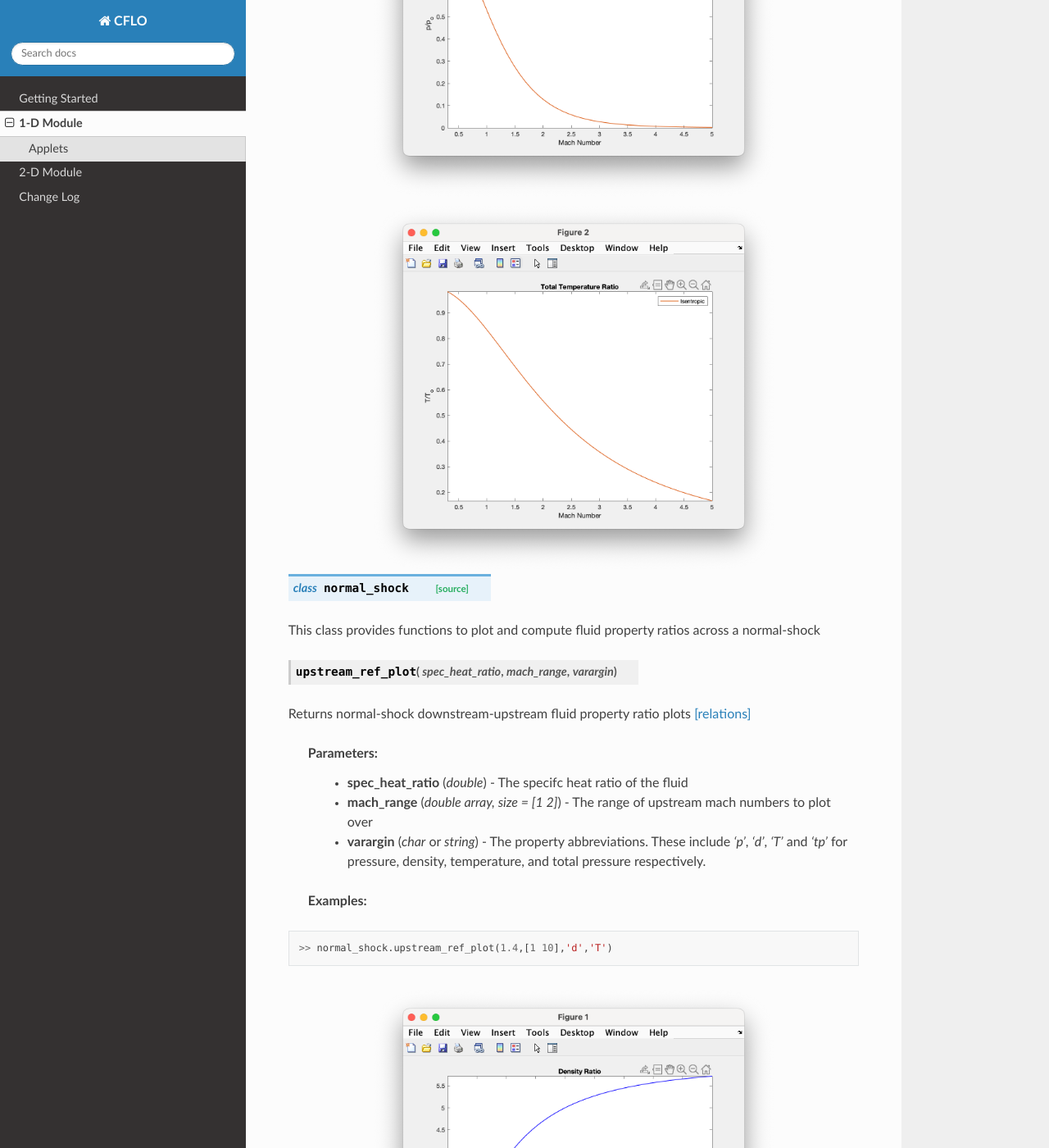
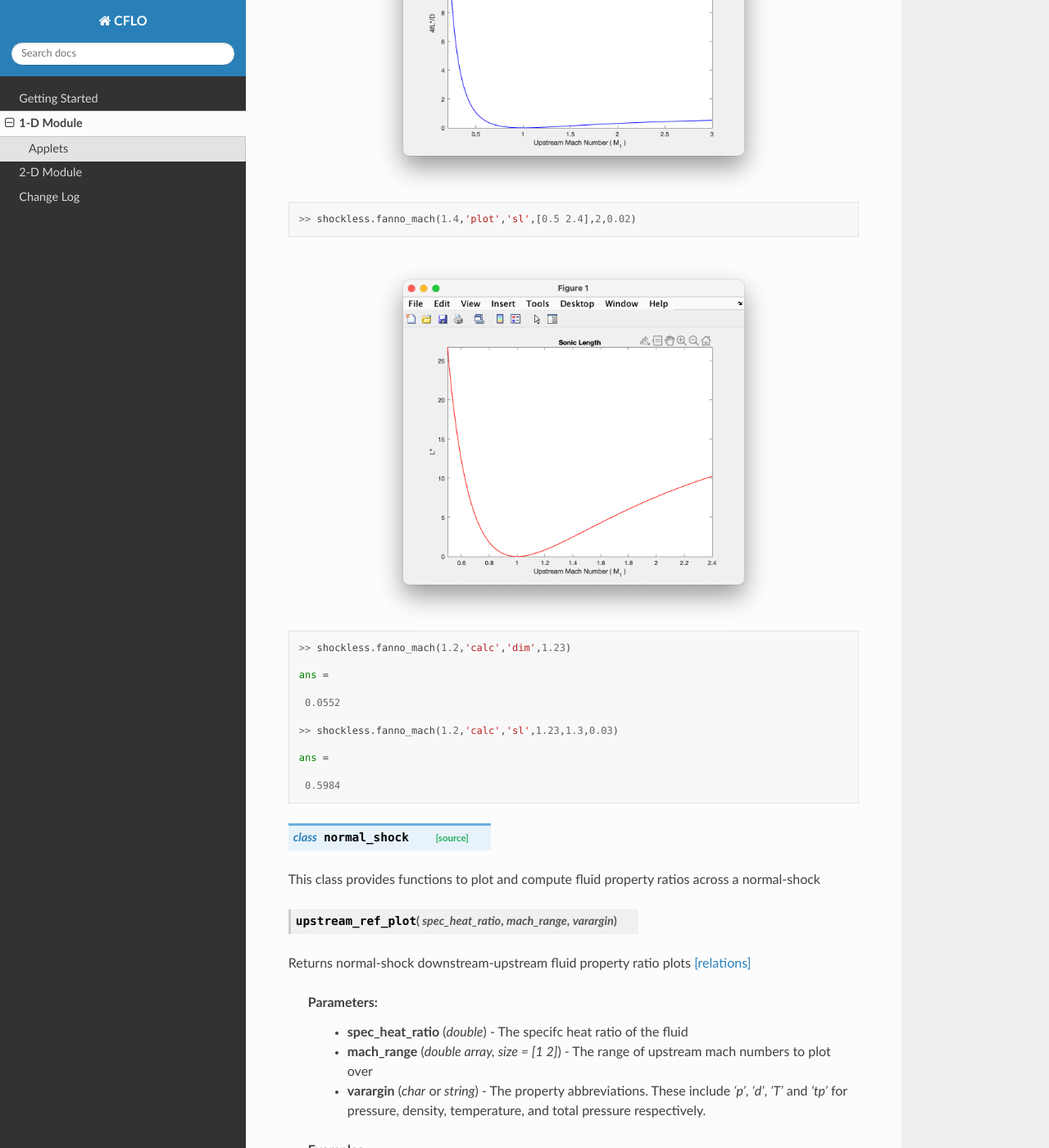
Before and after one commit to NaveenTayyebi/CFLO, a Sphinx documentation site: the page built from docs/1-D.rst, in a window 1280 px wide and 1400 px high, scrolled down 4994 px. Shown: the whole window at 82% size. Built offline with Sphinx 7.4.7 and the Read the Docs theme 2.0.0, drawn with Linux system fonts in a browser that asks for light colours; some of the changed text lies outside the part shown.

Commit message:
Update 1-D.rst

```diff
--- a/docs/1-D.rst
+++ b/docs/1-D.rst
@@ -177,15 +177,33 @@ Returns total fluid property ratio plots for isentropic, fanno, and rayleigh flo
 
 .. code:: matlab
 
-  >> shockless.total_ref_plot(1.4,[0.3 5],'p','T')
+  >> shockless.fanno_mach(1.4,'plot','dim',[0.2 3])
 
-.. image:: doc_images/shockless_total_image1.png
+.. image:: doc_images/shockless_fanno_image1.png
    :width: 500 px
    :align: center
 
-.. image:: doc_images/shockless_total_image2.png
+.. code:: matlab
+
+  >> shockless.fanno_mach(1.4,'plot','sl',[0.5 2.4],2,0.02)
+
+.. image:: doc_images/shockless_fanno_image2.png
    :width: 500 px
    :align: center
+
+.. code:: matlab
+
+   >> shockless.fanno_mach(1.2,'calc','dim',1.23)
+
+   ans =
+
+    0.0552
+
+   >> shockless.fanno_mach(1.2,'calc','sl',1.23,1.3,0.03)
+
+   ans =
+
+    0.5984
 
 .. raw:: html
 
```
